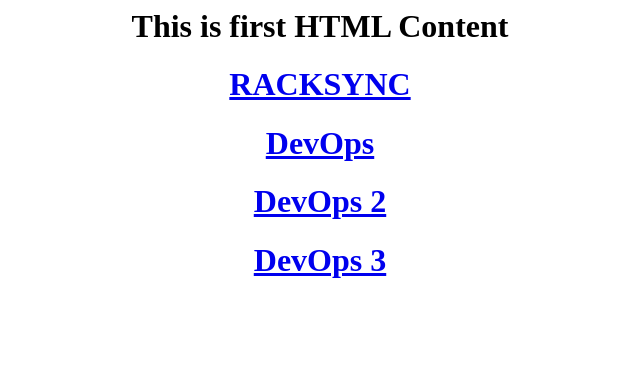
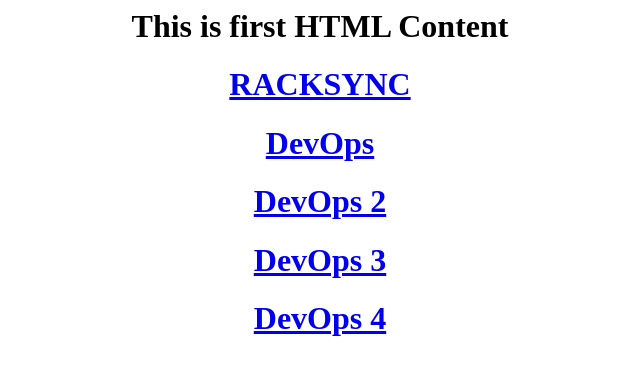
Before and after one commit to logmatter/www2, a plain HTML site: page index.html in a window 1280 px wide. Shown: the whole page, without its empty margins (320-960 px from the left). Drawn offline with Linux system fonts and the light colour scheme.

Commit message:
update devops

```diff
--- a/index.html
+++ b/index.html
@@ -3,3 +3,4 @@
 <center><h1><a href="devops.html">DevOps</a></h1></center>
 <center><h1><a href="devops2.html">DevOps 2</a></h1></center>
 <center><h1><a href="devops3.html">DevOps 3</a></h1></center>
+<center><h1><a href="devops4.html">DevOps 4</a></h1></center>
```
